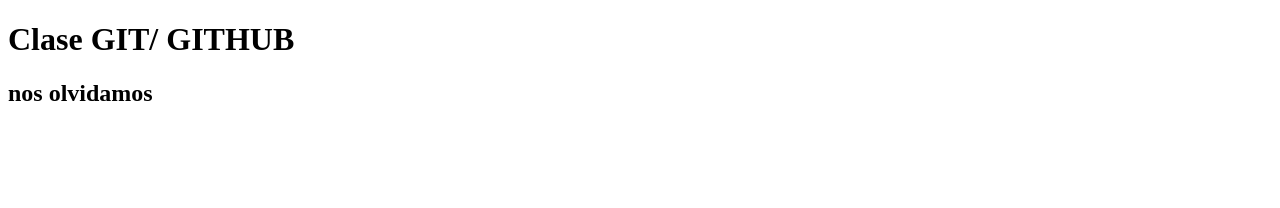
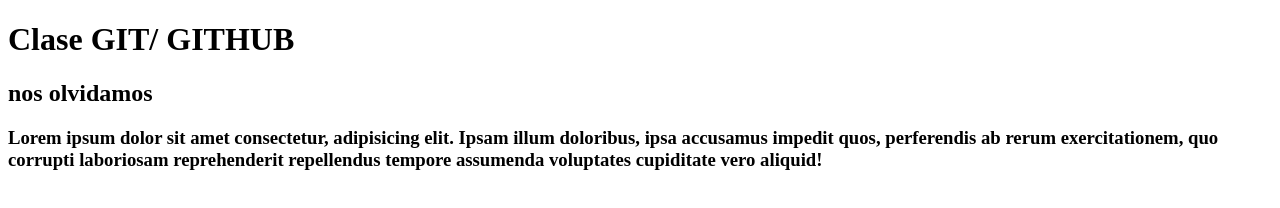
Before and after one commit to ceagabe/ClaseGIT, a plain HTML site: page index.html in a window 1280 px wide. Drawn offline with Linux system fonts and the light colour scheme.

Commit message:
tercera copia

```diff
--- a/index.html
+++ b/index.html
@@ -12,5 +12,7 @@
 
     <h2> nos olvidamos </h2>
 
+    <h3> Lorem ipsum dolor sit amet consectetur, adipisicing elit. Ipsam illum doloribus, ipsa accusamus impedit quos, perferendis ab rerum exercitationem, quo corrupti laboriosam reprehenderit repellendus tempore assumenda voluptates cupiditate vero aliquid!</h3>
+
 </body>
 </html>
```
